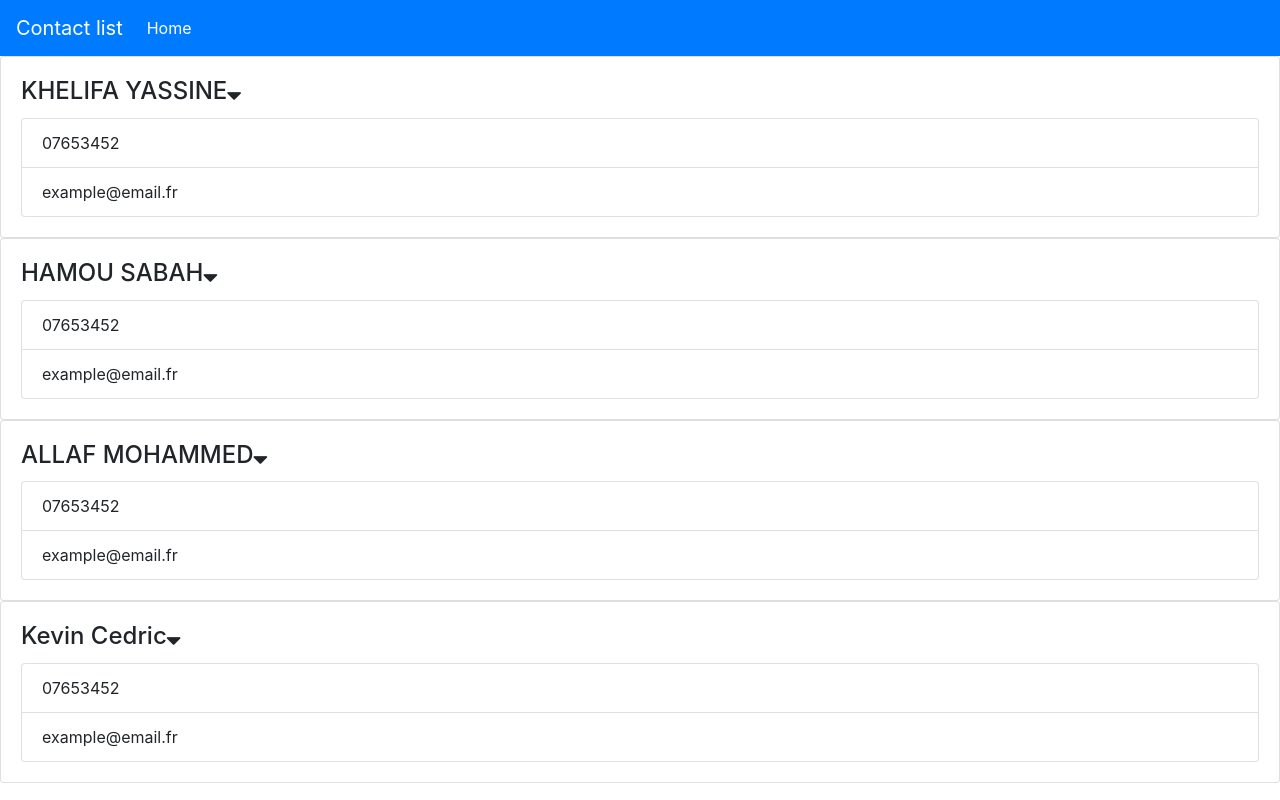
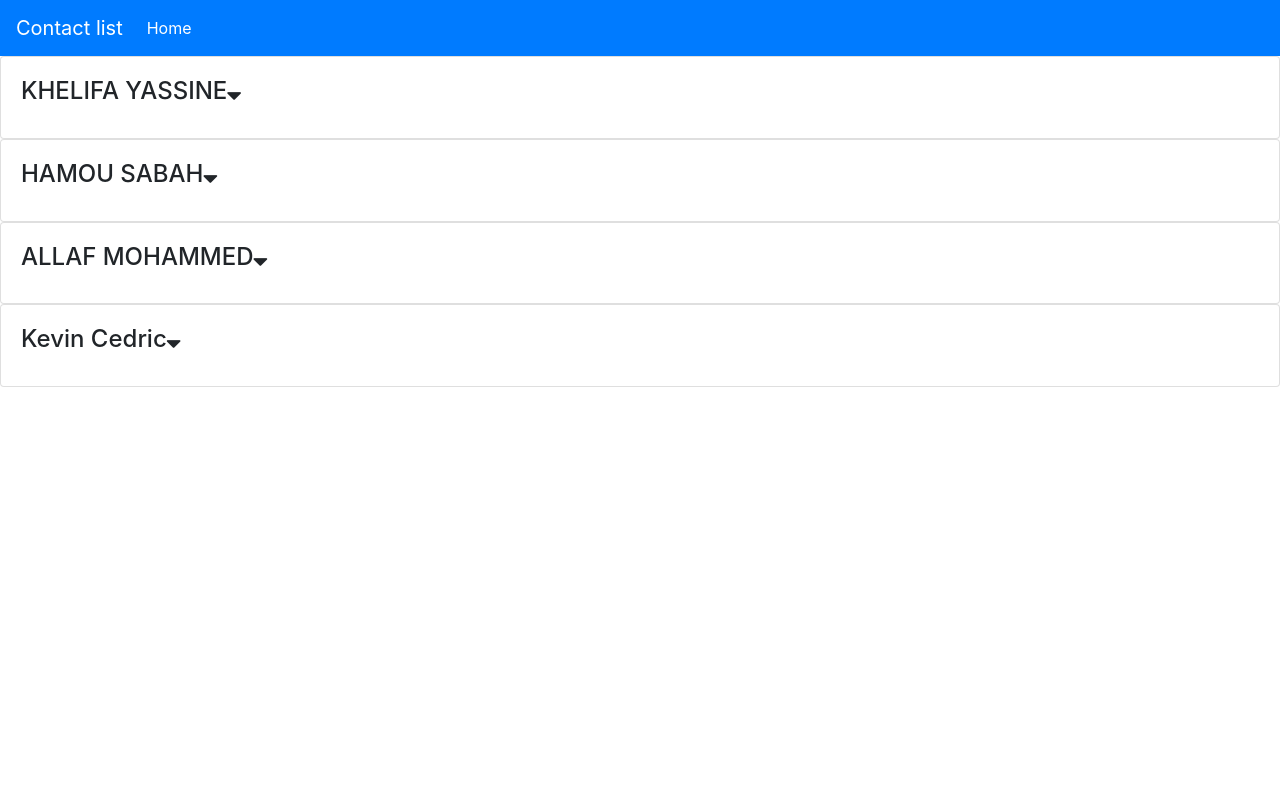
Before and after one commit to Ya27cine/client-panel-react, a React (Create React App) app: page / in a window 1280 px wide. Built offline with nearby package versions, Linux system fonts and the light colour scheme.

Commit message:
CHANGE STAT {showContactToggle}

```diff
--- a/src/components/Contact.js
+++ b/src/components/Contact.js
@@ -4,6 +4,11 @@ import PropTypes from 'prop-types'
 
 
 class Contact extends Component {
+
+    state = {
+        showContactToggle: false
+    }
+
     render() {
         const { name, tel, email } = this.props.data;
         return (
@@ -16,11 +21,13 @@ class Contact extends Component {
                         </i>
                     </h4>
                     <div className="card-text">
-                        <ul className="list-group">
-                            <li className="list-group-item">{tel}</li>
-                            <li className="list-group-item">{email}</li>
+                        {(this.state.showContactToggle) ? (
+                            <ul className="list-group">
+                                <li className="list-group-item">{tel}</li>
+                                <li className="list-group-item">{email}</li>
+                            </ul>
+                        ) : null}
 
-                        </ul>
                     </div>
                 </div>
             </div>
@@ -29,6 +36,9 @@ class Contact extends Component {
 
     showContact(name) {
         console.log('salem ', name)
+        this.setState({
+            showContactToggle: !this.state.showContactToggle
+        })
     }
 }
 
```
